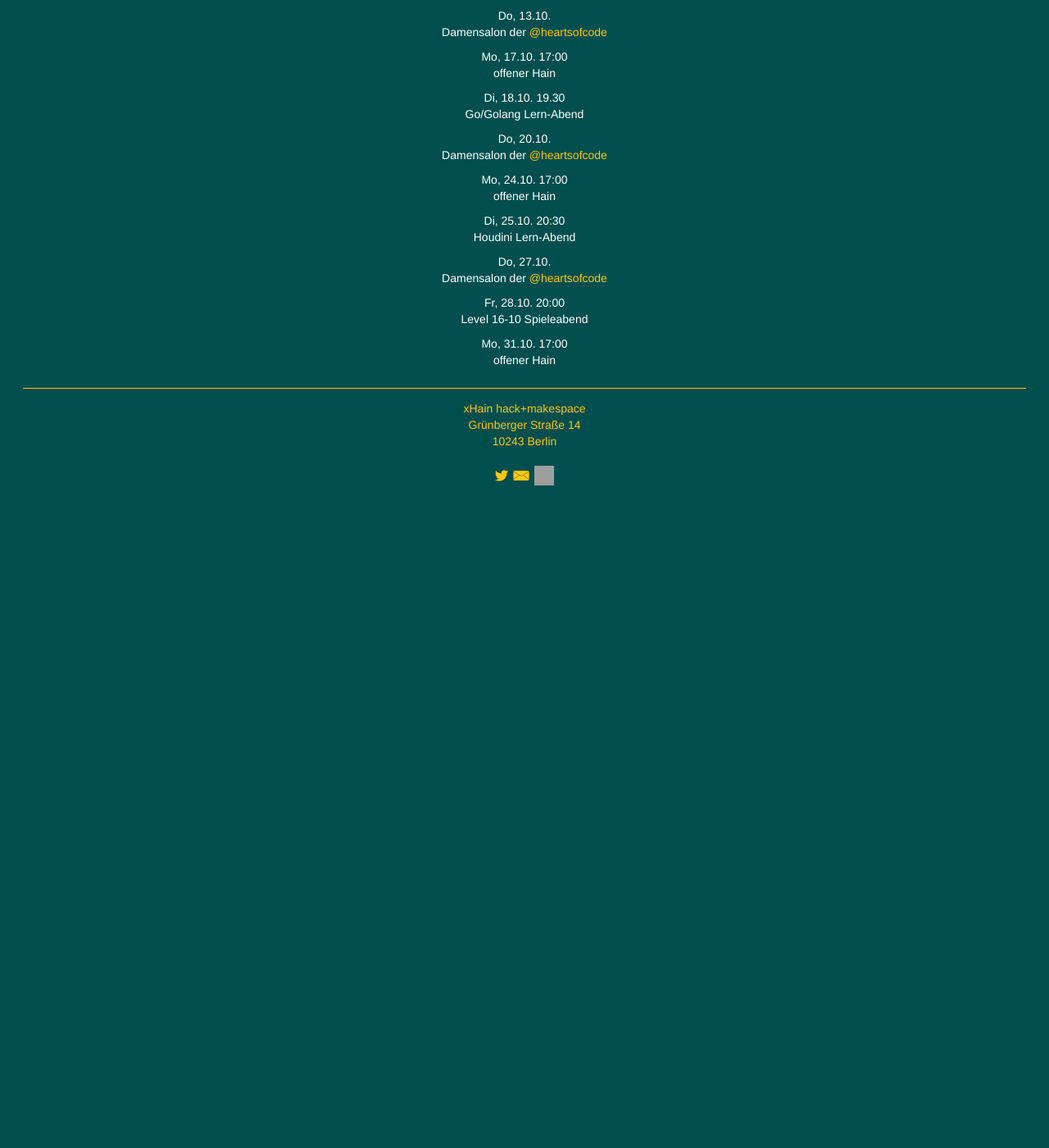
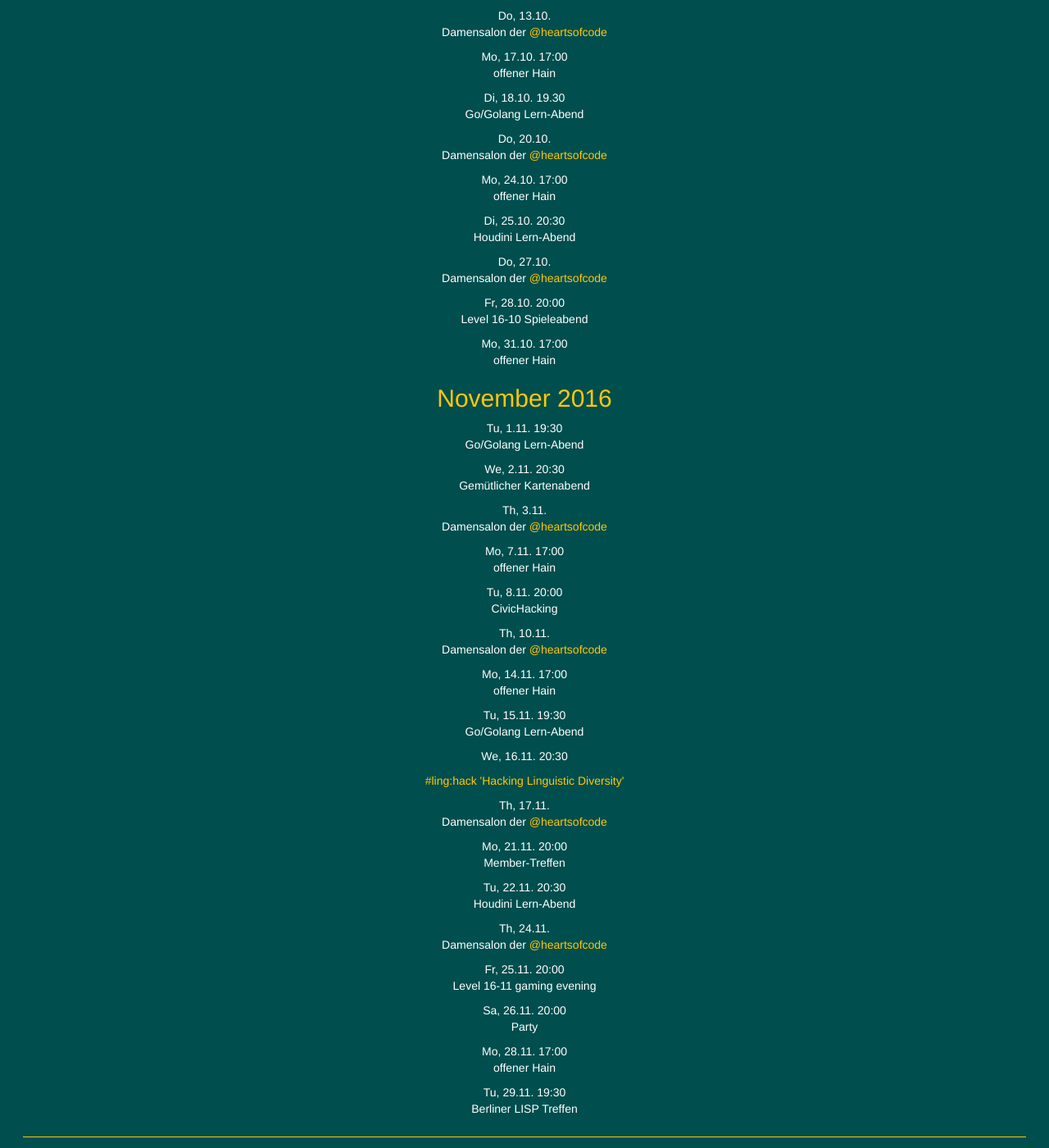
Before and after one commit to xHain-hackspace/xHain-hackspace.github.io, a Jekyll site: the page built from calendar.html, in a window 1280 px wide and 1400 px high, scrolled down 634 px. Shown: the whole window at 82% size. Built offline with Jekyll 4.4.1, drawn with Linux system fonts in a browser that asks for light colours; before the commit the page ends 1264 px from its top, so only the background shows below that; grey boxes are pictures that could not be loaded.

Commit message:
Kalender Nov '16

```diff
--- a/calendar.html
+++ b/calendar.html
@@ -23,4 +23,25 @@ redirect_from: calender.html
 		<p>Fr, 28.10. 20:00<br>Level 16-10 Spieleabend</p>
 		<p>Mo, 31.10. 17:00<br>offener Hain</p>
 	</li>
+
+	<li><h2>November 2016</h2></li>
+	<li>
+		<p>Tu, 1.11. 19:30<br>Go/Golang Lern-Abend</p>
+		<p>We, 2.11. 20:30<br>Gemütlicher Kartenabend</p>
+		<p>Th, 3.11. <br>Damensalon der  <a href="https://twitter.com/heartsofcode">@heartsofcode</a></p>
+		<p>Mo, 7.11. 17:00<br>offener Hain</p>
+		<p>Tu, 8.11. 20:00<br>CivicHacking</p>
+		<p>Th, 10.11. <br>Damensalon der  <a href="https://twitter.com/heartsofcode">@heartsofcode</a></p>
+		<p>Mo, 14.11. 17:00<br>offener Hain</p>
+		<p>Tu, 15.11. 19:30<br>Go/Golang Lern-Abend</p>
+		<p>We, 16.11. 20:30<br><div>#ling:hack 'Hacking Linguistic Diversity'</p>
+		<p>Th, 17.11. <br>Damensalon der  <a href="https://twitter.com/heartsofcode">@heartsofcode</a></p>
+		<p>Mo, 21.11. 20:00<br>Member-Treffen</p>
+		<p>Tu, 22.11. 20:30<br>Houdini Lern-Abend</p>
+		<p>Th, 24.11. <br>Damensalon der  <a href="https://twitter.com/heartsofcode">@heartsofcode</a></p>
+		<p>Fr, 25.11. 20:00<br>Level 16-11 gaming evening</p>
+		<p>Sa, 26.11. 20:00<br>Party</p>
+		<p>Mo, 28.11. 17:00<br>offener Hain</p>
+		<p>Tu, 29.11. 19:30<br>Berliner LISP Treffen</p>
+	</li>
 </ul>
```
Also changed, not shown: calendar.en.html (+21 -0 lines).
